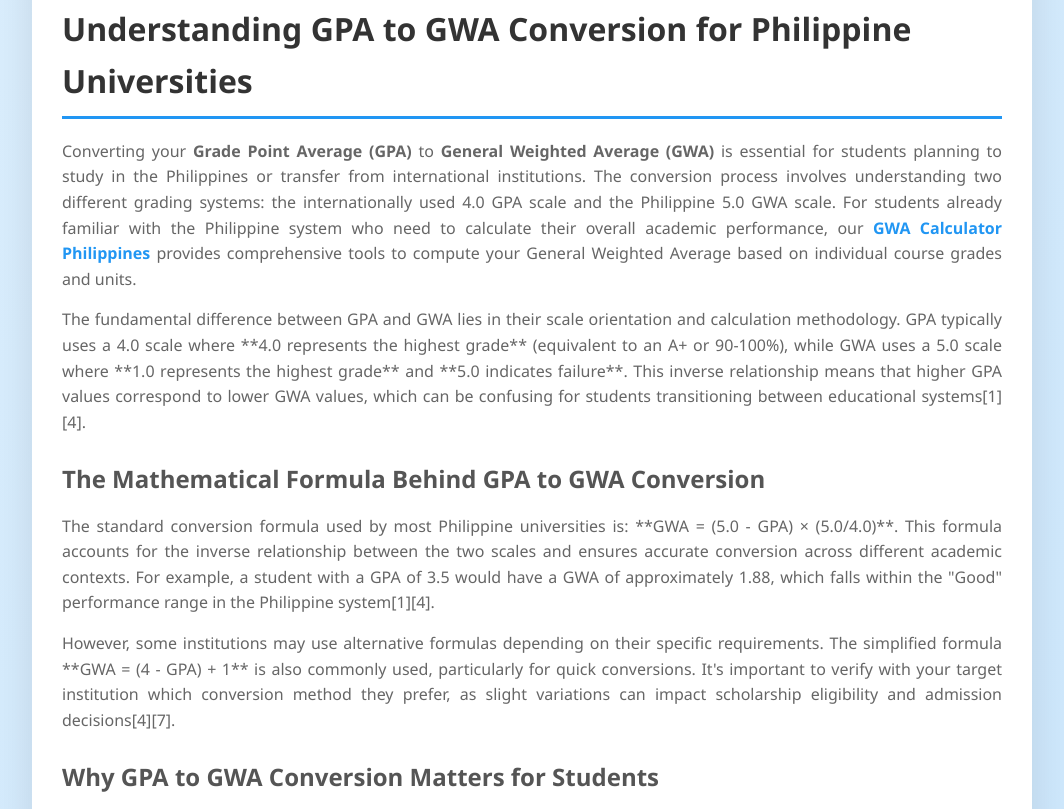
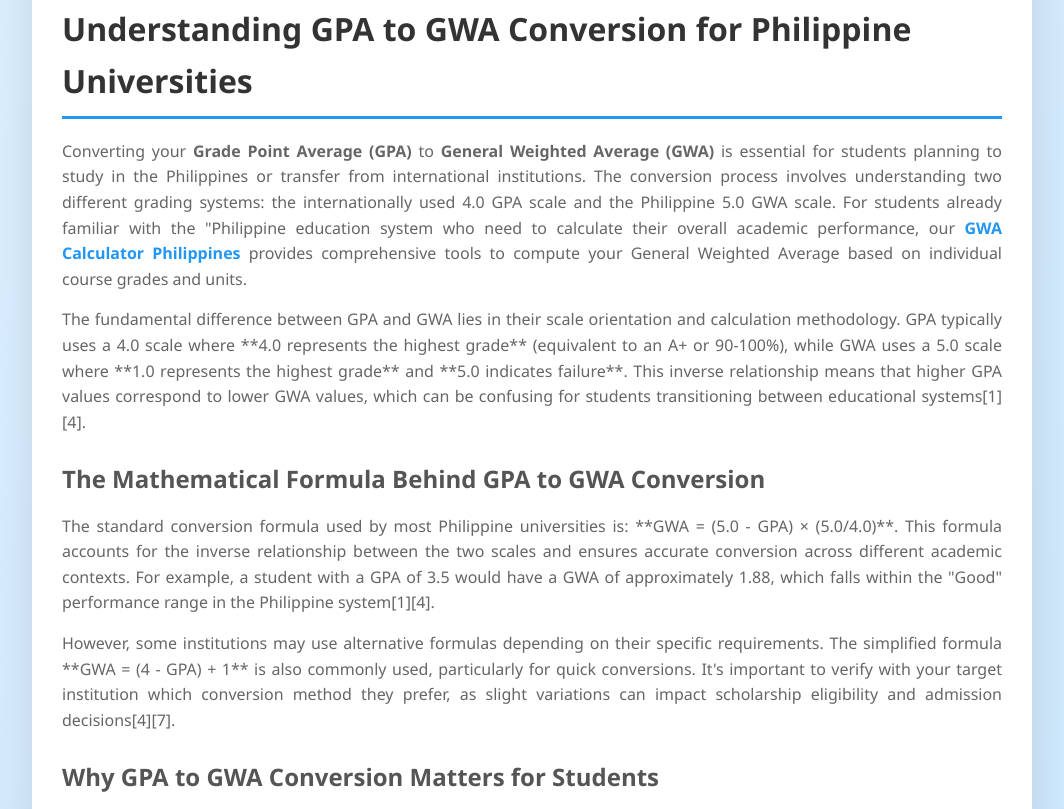
Before and after one commit to isamsays/thegwacalculator, a plain HTML site: page index.html in a window 1280 px wide. Shown: the part 1403-2212 px from the top of the page, without its empty margins (108-1172 px from the left). Drawn offline with Linux system fonts and the light colour scheme.

Commit message:
Update index.html

```diff
--- a/index.html
+++ b/index.html
@@ -425,7 +425,7 @@
         <div class="content-section">
             <h2>Understanding GPA to GWA Conversion for Philippine Universities</h2>
 
-            <p>Converting your <strong>Grade Point Average (GPA)</strong> to <strong>General Weighted Average (GWA)</strong> is essential for students planning to study in the Philippines or transfer from international institutions. The conversion process involves understanding two different grading systems: the internationally used 4.0 GPA scale and the Philippine 5.0 GWA scale. For students already familiar with the Philippine system who need to calculate their overall academic performance, our <a href="/gwa-calculator.html" class="internal-link">GWA Calculator Philippines</a> provides comprehensive tools to compute your General Weighted Average based on individual course grades and units.</p>
+            <p>Converting your <strong>Grade Point Average (GPA)</strong> to <strong>General Weighted Average (GWA)</strong> is essential for students planning to study in the Philippines or transfer from international institutions. The conversion process involves understanding two different grading systems: the internationally used 4.0 GPA scale and the Philippine 5.0 GWA scale. For students already familiar with the <a rel="nofollow hrf="https://ieducationphl.ched.gov.ph/">"Philippine education system</a> who need to calculate their overall academic performance, our <a href="/gwa-calculator.html" class="internal-link">GWA Calculator Philippines</a> provides comprehensive tools to compute your General Weighted Average based on individual course grades and units.</p>
 
             <p>The fundamental difference between GPA and GWA lies in their scale orientation and calculation methodology. GPA typically uses a 4.0 scale where **4.0 represents the highest grade** (equivalent to an A+ or 90-100%), while GWA uses a 5.0 scale where **1.0 represents the highest grade** and **5.0 indicates failure**. This inverse relationship means that higher GPA values correspond to lower GWA values, which can be confusing for students transitioning between educational systems[1][4].</p>
 
```
